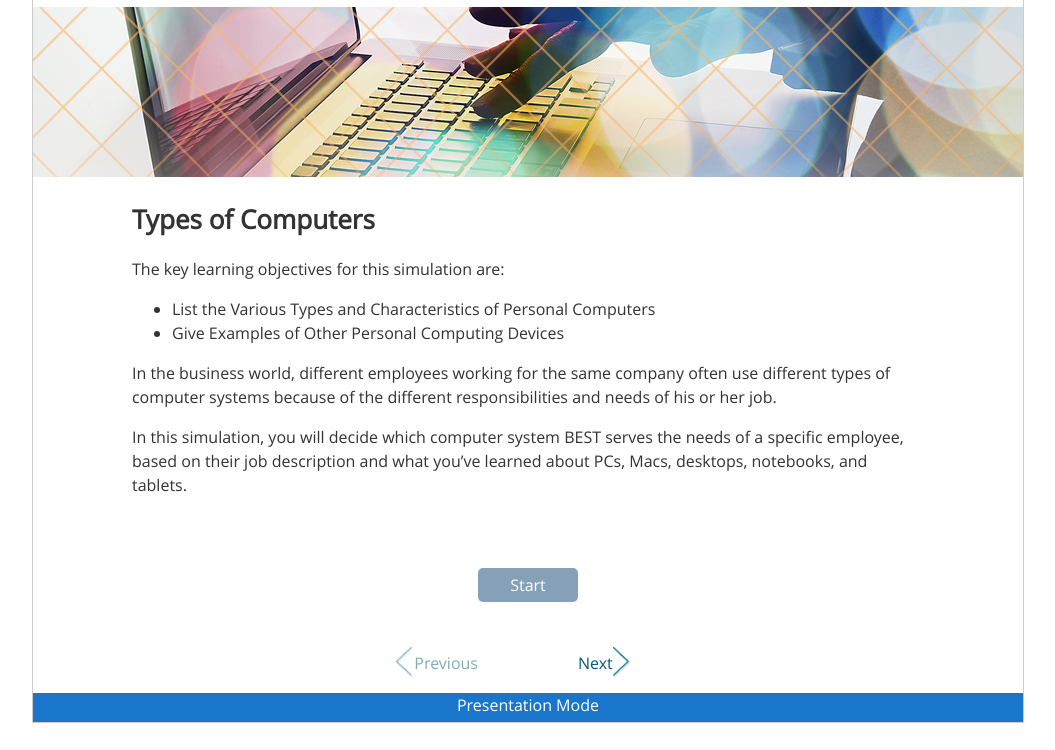
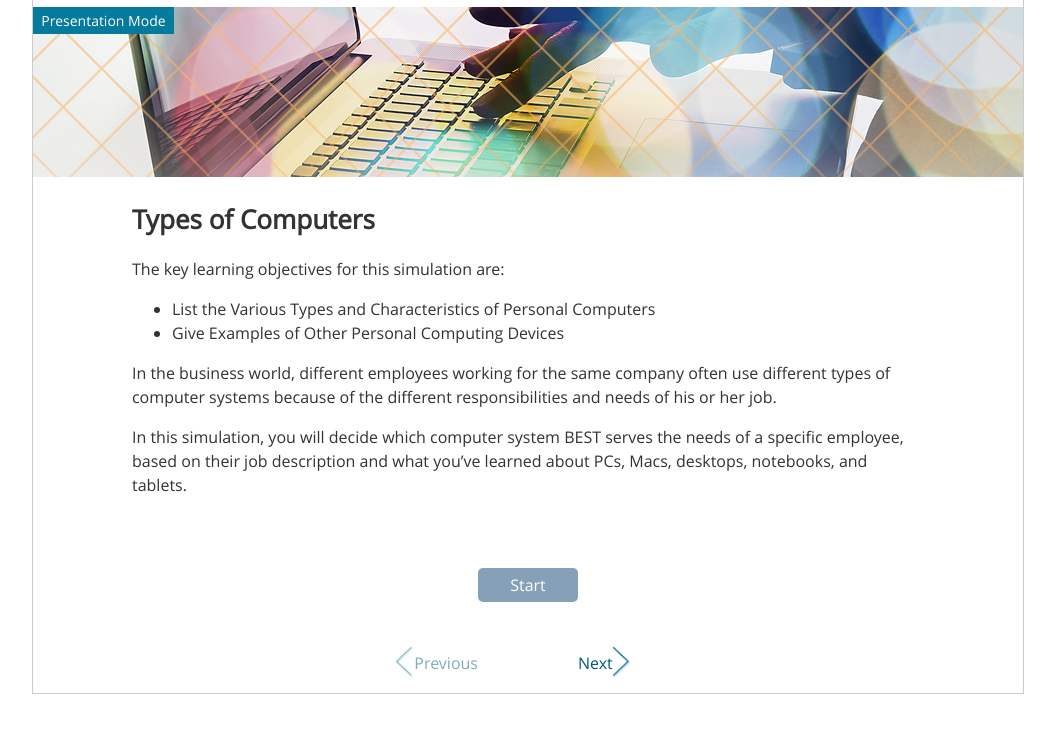
Before and after one commit to gauripansare/typesofcomputers, a plain HTML site: page index.htm in a window 1280 px wide. Shown: the part 50-800 px from the top of the page, without its empty margins (112-1167 px from the left). Drawn offline with Linux system fonts and the light colour scheme.

Commit message:
update presenter mode

```diff
--- a/index.htm
+++ b/index.htm
@@ -34,6 +34,7 @@
         <header role="banner">
             <center>
                 <div class="header-content-dock" aria-hidden="true">
+                        <div class="presentationModeFooter" style="display:none">Presentation Mode</div>
                     <div class="intro-content" style="float:none;display: flex;                    justify-content: center;
                     margin-top: 11px;">
                         <div class="progressdiv" style="margin-left:none">
@@ -92,6 +93,7 @@
                         <h1 id="titleheader" tabindex="-1" >Types of Computers</h1>
                     </div>
                     <div id="header-progress">
+                        <div class="presentationModeFooter" style="display:none" >Presentation Mode</div>
                         <div class="progress">
                             <div class="background">
                                 <!--<div class="pgBgItemFill"></div>-->
--- a/scripts/events.js
+++ b/scripts/events.js
@@ -263,7 +263,13 @@ window.addEventListener("scroll", function () {
         target.css({ "visibility": "hidden", "top": "-80px"})
         $(".hintcontainerdoc").hide();
         $(".hintdoc").removeClass("expanded")
+        $(".header-content-dock").find(".presentationModeFooter").hide();
 
+    }
+if(_Navigator.IsPresenterMode())
+    {
+        $(".header-content-dock").find(".presentationModeFooter").show();
+        $(".header-content-dock .intro-content").css({"margin-top":"30px"})
     }
 
 
--- a/scripts/module.js
+++ b/scripts/module.js
@@ -544,16 +544,11 @@ var _ModuleCommon = (function () {
             }
         },
         AppendFooter: function () {
-            if ($(".presentationModeFooter").length == 0) {
-                var str = '<div class="presentationModeFooter">Presentation Mode</div>';
-                $("footer").append($(str));
+                $("#header-progress .presentationModeFooter").show();
+
                 $("footer").show();
                 $("#linknext").k_enable();
-            }
-            else {
-                $("footer").show();
-                $("#linknext").k_enable();
-            }
+
         },
 AppendScormReviewFooter: function () {
             if ($(".ScormReviewFooter").length == 0) {
--- a/scripts/navigator.js
+++ b/scripts/navigator.js
@@ -173,6 +173,12 @@ var _Navigator = (function () {
                 $(".main-content").load(pageUrl, function () {
                     OnPageLoad();
                     $("#header1").focus();
+                    if (_Navigator.IsPresenterMode()) {
+                        $(".wrapper-img").prepend('<div class="presentationModeFooter" >Presentation Mode</div>')
+                        $("footer").show();
+                        $("#linknext").k_enable();
+                    }
+
                 });
             } else {
                 cnt1 = 0;
--- a/styles/layout.css
+++ b/styles/layout.css
@@ -173,7 +173,8 @@ div, p, span, input {
     width: 100%;
     height: auto;
     z-index: 10;
-    margin-top:8px;
+    margin-top: 8px;
+    position: relative;
 }
 
     #header-progress .progress, .header-content-dock .progress{
@@ -437,3 +438,6 @@ div, p, span, input {
 .closehintdoc{
     margin-right:10px;
 }
+.wrapper-img {
+    position: relative;
+}
--- a/styles/module.css
+++ b/styles/module.css
@@ -799,13 +799,27 @@
 #radio-elements input[type="radio"]:checked + label i + span:before {
     background: none;
 }
-.presentationModeFooter, .ScormReviewFooter {
+.ScormReviewFooter {
     display: inline-block;
     background-color: #1a76cb;
     height: 29px;
     width: 100%;
     color: white;
     text-align: center;
+}
+.presentationModeFooter {
+    display: inline-block;
+    background-color: #047a9c;
+    height: 21px;
+    width: 135px;
+    color: white;
+    text-align: center;
+    /* float: left; */
+    position: absolute;
+    left: 0%;
+    top: 0;
+    padding: 3px;
+    font-size: 14px;
 }
 .option_div img{
     width: 100px;
```
